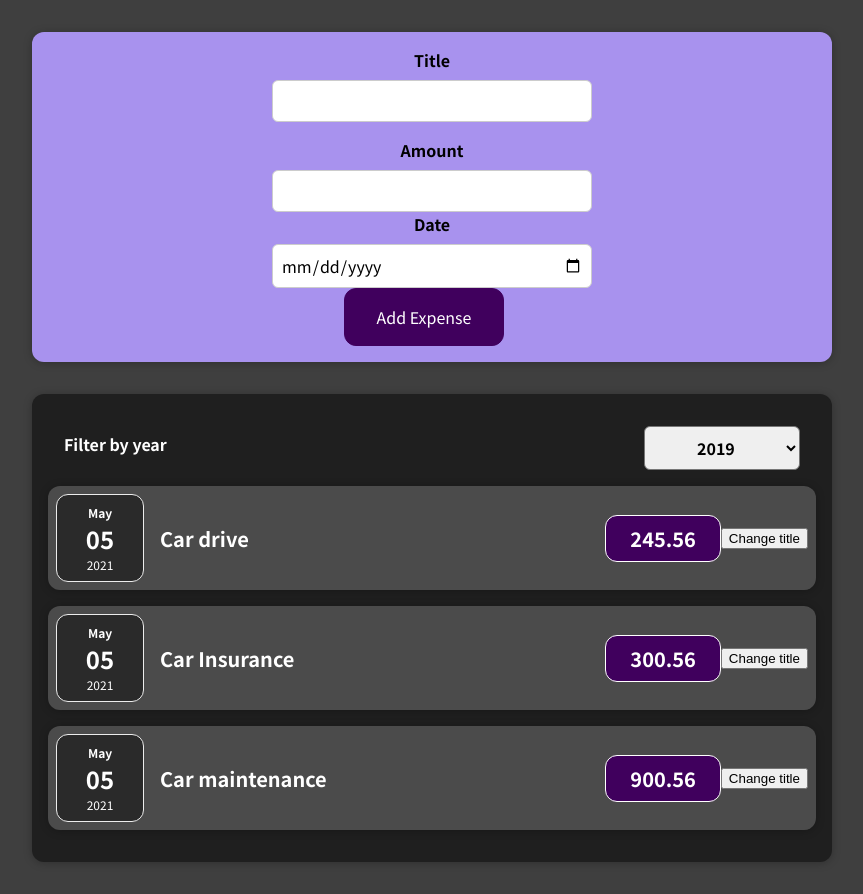
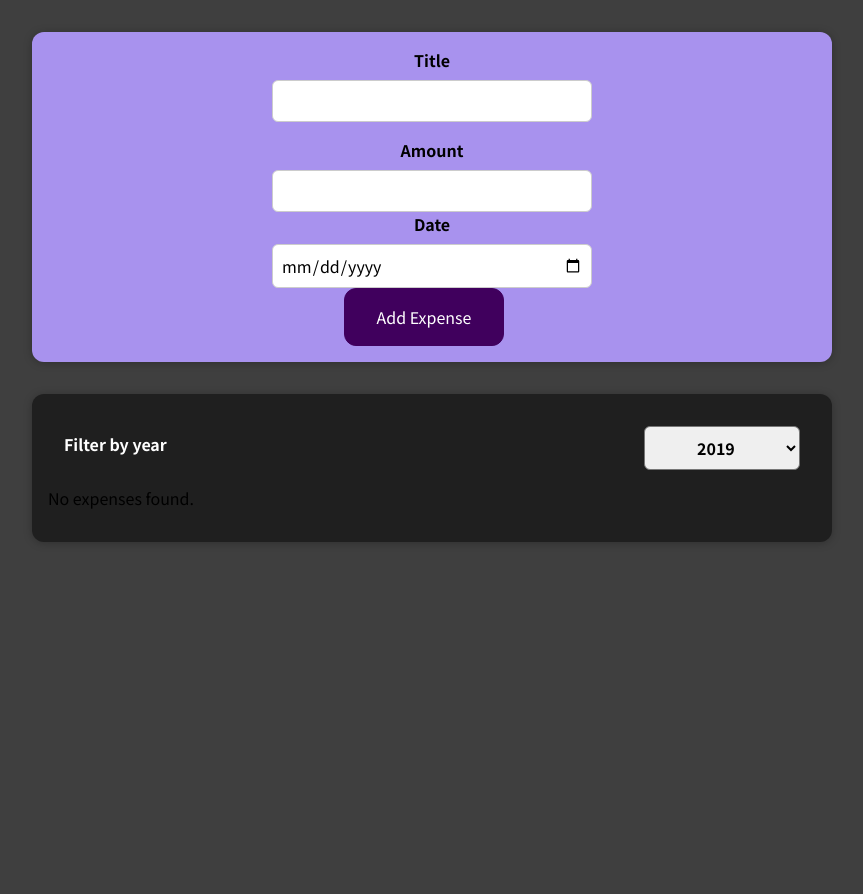
Before and after one commit to manueladinizc/react-expenses, a React (Create React App) app: page / in a window 1280 px wide. Shown: the whole page, without its empty margins (208-1071 px from the left). After the commit the page ends 800 px from the top, so only its background shows below. Built offline with nearby package versions, Linux system fonts and the light colour scheme.

Commit message:
conditional content

```diff
--- a/src/components/Expenses/Expenses.js
+++ b/src/components/Expenses/Expenses.js
@@ -15,27 +15,31 @@
     setFilteredYear(selectYear);
   }
 
+  const filteredExpenses = props.items.filter(expense => {
+    return expense.date.getFullYear().toString() === filteredYear;
+  });
+
+  let expensesContent = <p>No expenses found.</p>;
+
+  if (filteredExpenses.length > 0 ){
+      expensesContent = filteredExpenses.map((expense) => (
+      <ExpenseItem
+      title={expense.title}
+      amount={expense.amount}
+      date={expense.date}
+      />
+    ));
+  }
+
+
+
   return (
     <div>
       <Card className="expenses">
         <ExpensesFilter
         selected={filteredYear}
         onChangeFilter ={filterChangeHandler}/>
-        <ExpenseItem
-        title={props.items[0].title}
-        amount={props.items[0].amount}
-        date={props.items[0].date}
-        />
-        <ExpenseItem
-        title={props.items[1].title}
-        amount={props.items[1].amount}
-        date={props.items[1].date}
-        />
-        <ExpenseItem
-        title={props.items[2].title}
-        amount={props.items[2].amount}
-        date={props.items[2].date}
-        />
+        {expensesContent}
     </Card>
   </div>
 
```
